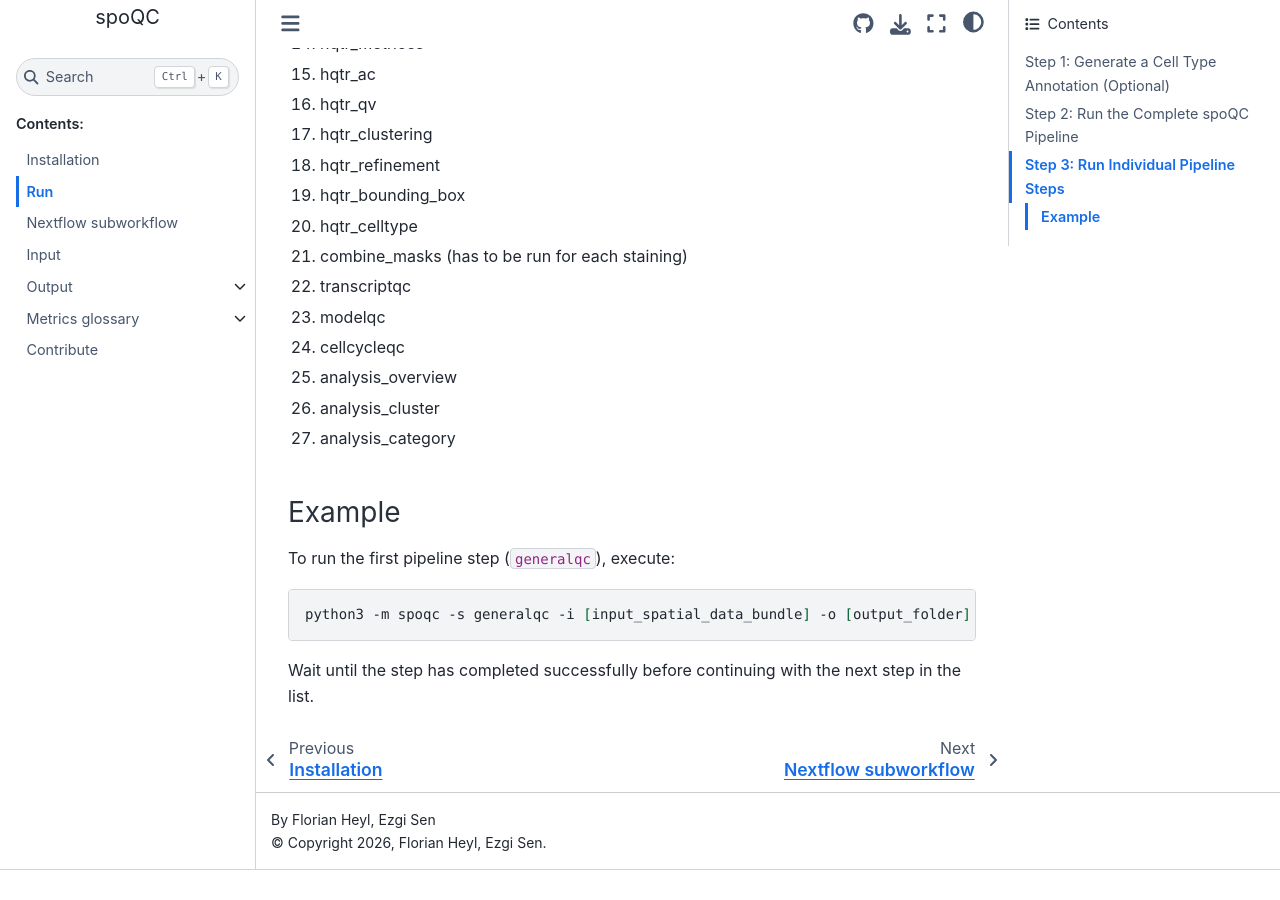
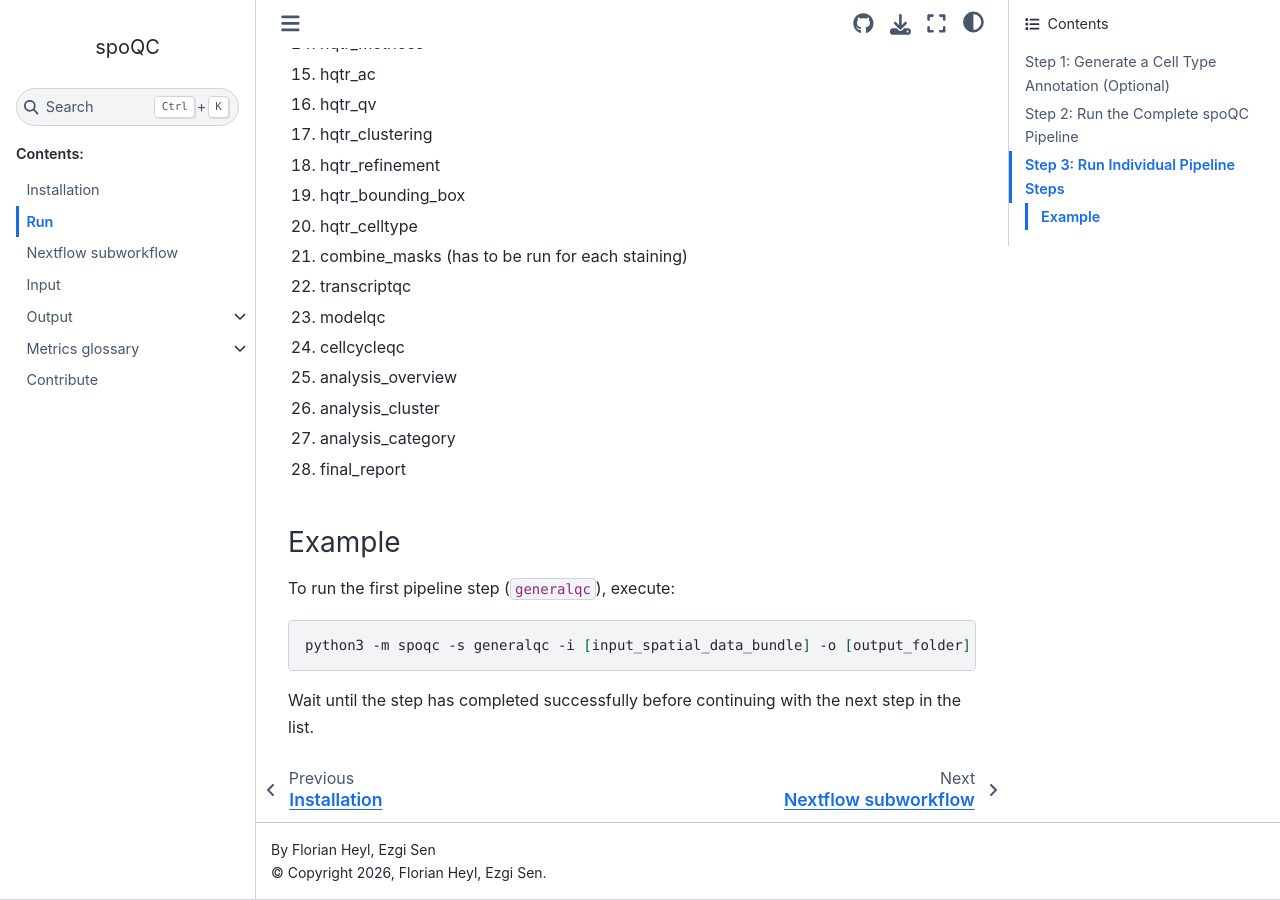
Before and after one commit to heylf/spoQC, a Sphinx documentation site: the page built from docs/source/run.md, in a window 1280 px wide and 900 px high, scrolled down 1861 px. Built offline with Sphinx 7.4.7 and the Sphinx Book theme 1.1.4, drawn with Linux system fonts in a browser that asks for light colours; before the commit the page ends 2731 px from its top, so only the background shows below that.

```diff
--- a/docs/source/run.md
+++ b/docs/source/run.md
@@ -81,6 +81,7 @@ Replace `[step]` with one of the following pipeline stages.
 25. analysis_overview
 26. analysis_cluster
 27. analysis_category
+28. final_report
 
 ### Example
 
```
Also changed, not shown: README.md (+1 -0 lines).
